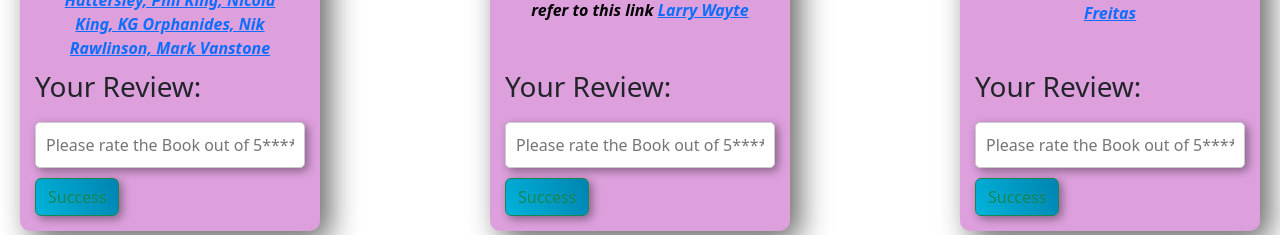
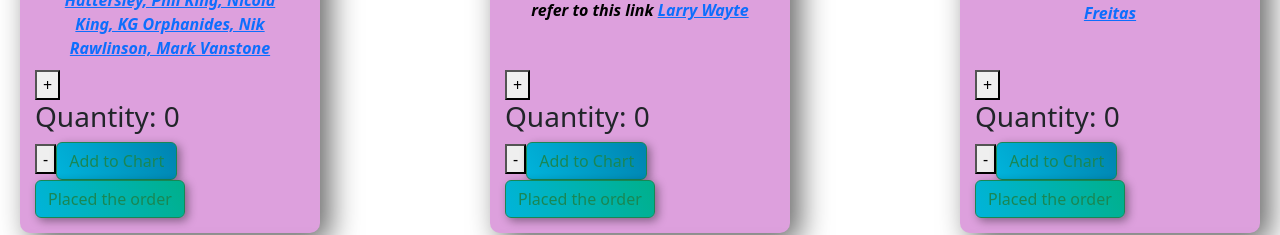
Before and after one commit to roc-cyber/Book_Shelf_1.0, a React (Create React App) app: page / in a window 1280 px wide. Shown: the part 568-803 px from the top of the page. Built offline with nearby package versions, Linux system fonts and the light colour scheme.

Commit message:
new feature

```diff
--- a/src/component/AddButton.jsx
+++ b/src/component/AddButton.jsx
@@ -2,21 +2,25 @@ import React,{useState} from 'react'
 import Button from 'react-bootstrap/Button';
 
 function Add(){
-  const [name,setName]=useState('');
-  const [newName,setNewName]=useState([]);
+  const [count, setcount]=useState(0);
 
-  function handleChange(e){
-    setName(e.target.value);
+  function inc(){
+    setcount(count+1);
   }
-  function handleClick(){
-    setNewName(name);
+
+  function dec(){
+    if(count<=0){
+      return;
+    }
+    setcount(count-1);
   }
   return (
     <div>
-      <h3 style={{color:'silver-black'}}>Your Review: {newName}</h3>
-      <input className='input' type='text' placeholder='Please rate the Book out of 5*****' onChange={handleChange} value={name}/>{' '}
-      <Button className='Add-button' variant="outline-success" onClick={handleClick}>Success</Button>
-
+      <button className='Add-count' onClick={inc}>+</button>
+      <h3 style={{color:'silver-black'}}>Quantity: {count}</h3>
+      <button className='remove-count' onClick={dec}>-</button>
+      <Button className='Add-button1' variant="outline-success" onClick={()=>console.log('Added to the Cart!')}>Add to Chart</Button>{'   '}
+      <Button className='Add-button2' variant="outline-success" onClick={()=>console.log('Your order is placed, Successfully!!!')}>Placed the order</Button>
     </div>
   )
 }
--- a/src/component/App.css
+++ b/src/component/App.css
@@ -102,9 +102,9 @@
     padding: 10px;
 }
 
-.Add-button {
+.Add-button1 {
     background: linear-gradient(60deg, #00b4db, #0083b0); /* Gradient color at a 60-degree angle */
-    color: white; /* Text color */
+    color: black; /* Text color */
     border: none; /* Remove border */
     padding: 10px 20px; /* Adjust padding as needed */
     border-radius: 5px; /* Rounded corners */
@@ -123,6 +123,26 @@
     }
 }
 
+.Add-button2 {
+    background: linear-gradient(60deg, #00b4db, #00b08a); /* Gradient color at a 60-degree angle */
+    color: black; /* Text color */
+    border: none; /* Remove border */
+    padding: 10px 20px; /* Adjust padding as needed */
+    border-radius: 5px; /* Rounded corners */
+    box-shadow: 3px 3px 10px rgba(0, 0, 0, 0.4); /* Add a subtle shadow */
+    cursor: pointer; /* Show pointer cursor on hover */
+    font-size: 16px; /* Font size */
+    font-weight: bold; /* Font weight */
+    text-align: center; /* Center-align text */
+    transition: background 0.3s, transform 0.3s, box-shadow 0.3s; /* Added transitions for smooth effects */
+
+    /* Hover styles */
+    &:hover {
+        background: linear-gradient(60deg, #0083b0, #00b4db); /* Inverted gradient on hover */
+        box-shadow: 5px 5px 15px rgba(0, 0, 0, 0.6); /* Modify shadow on hover */
+        transform: scale(1.05); /* Enlarge on hover */
+    }
+}
 
 .input {
     width: 100%;
```
